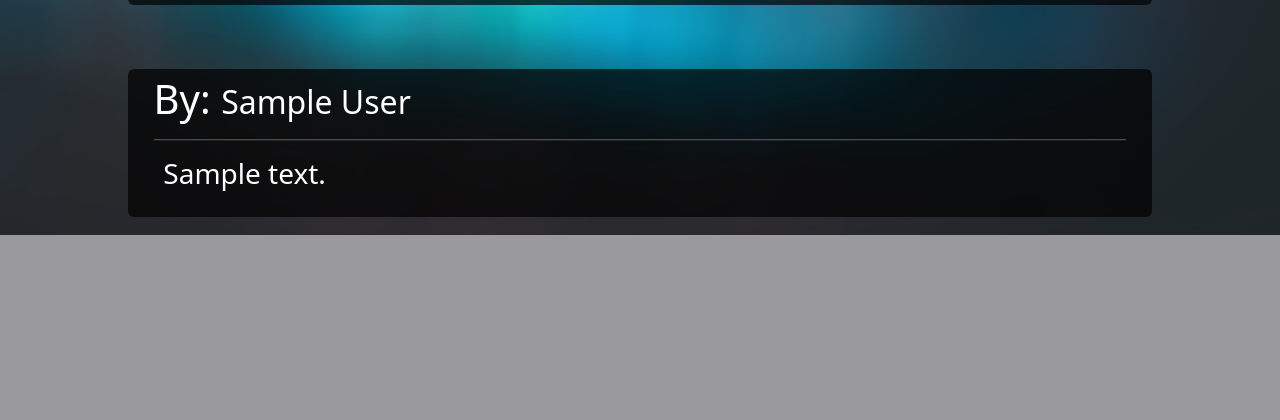
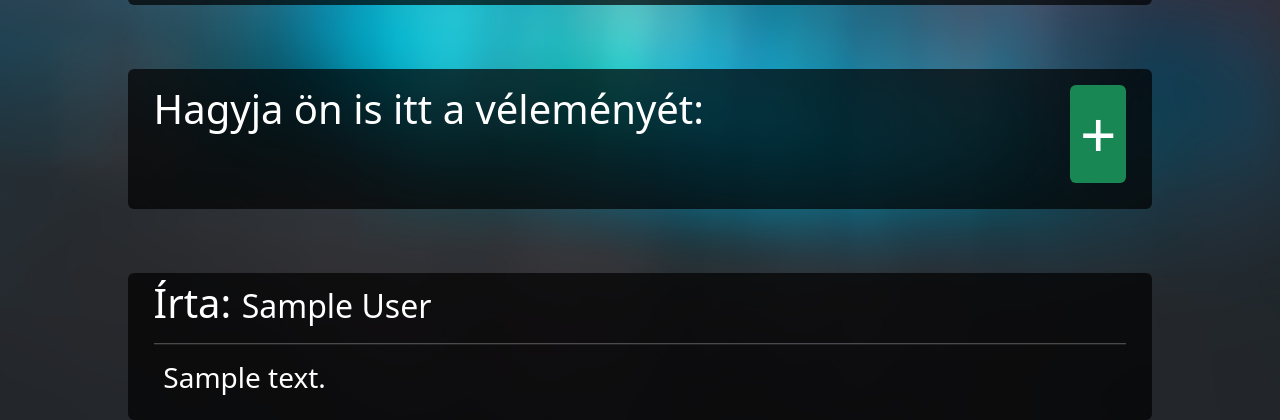
Before and after one commit to gyorkistamas/afp1_mini_newcodeorderby, a PHP site: page /item.php in a window 1280 px wide. Shown: the part 565-985 px from the top of the page. Before the commit the page ends 800 px from the top, so only its background shows below. Run offline with PHP 8.4, Linux system fonts and the light colour scheme; tables that the repository leaves empty hold one stand-in row (values such as "Sample post"); data that the repository does not hold is empty.

Commit message:
item.php - add review - alapok

```diff
--- a/Alkalmazás/item.php
+++ b/Alkalmazás/item.php
@@ -51,9 +51,24 @@
 						#item_desc {
 							margin-left: 1%;
 						}
-					.review_title>h1,h2{
+					.review_title>h1,h2 {
 						display: inline;
 					}
+					.contribute div {
+						display: flex;
+						justify-content: space-between;
+						padding-top: 1%;
+					}
+						.contribute h1 {
+						}
+						.contribute button {
+							background: var(--button-color);
+							border: none;
+							font-size: 4rem;
+							padding-left: 1%;
+							padding-right: 1%;
+							float: right;
+						}
 			</style>
 		</head>
 		<body>
@@ -67,10 +82,16 @@
 				<h1 id=item_name class=h1><?=$item["product_name"]?></h1>
 				<hr size=4px></hr>
 				<div id=item_body>
-					<img id=item_img src="../stock/img/stock_item.jpg">
+					<img id=item_img src="../Források/kép/stock_item.jpg">
 					<span id="item_desc" class=h3>
 						<?=$item["description"]?>
 					<span>
+				</div>
+			</div>
+
+			<div class="bubble rounded contribute">
+				<div>
+					<h1 class=h1>Hagyja ön is itt a véleményét:</h1><button class=rounded>+</button>
 				</div>
 			</div>
 
@@ -83,7 +104,7 @@
 			?>
 				<div class="bubble rounded review">
 					<div class=review_title>
-						<h1 class=h1>By: <h2 class=h2><?=$r["name"]?></h2></h1>
+						<h1 class=h1>Írta: <h2 class=h2><?=$r["name"]?></h2></h1>
 					</div>
 					<hr size=4px></hr>
 					<span id="item_desc" class=h3>
@@ -95,6 +116,30 @@
 			?>
 
 			<script>
+				let v
+
+				function attempt_to_contribute(){
+					if(!is_logged_in()){
+						login_popup_init();
+						return false;
+					}
+
+
+
+					return true;
+				}
+
+				function login_popup_init(){
+
+				}
+
+				function login_popup_die(){
+
+				}
+
+				function is_loged_in(){
+					return true;
+				}
 			</script>
 		</body>
 	</html>
--- a/Alkalmazás/styles/global.css
+++ b/Alkalmazás/styles/global.css
@@ -2,6 +2,7 @@
 	--bubble-bk: rgba(0, 0, 0, 0.7);
 	--bubble-radius: 5%;
 	--separator-bk: #5e595e;
+	--button-color: rgb(25, 135, 84);
 }
 
 .bubble {
```
